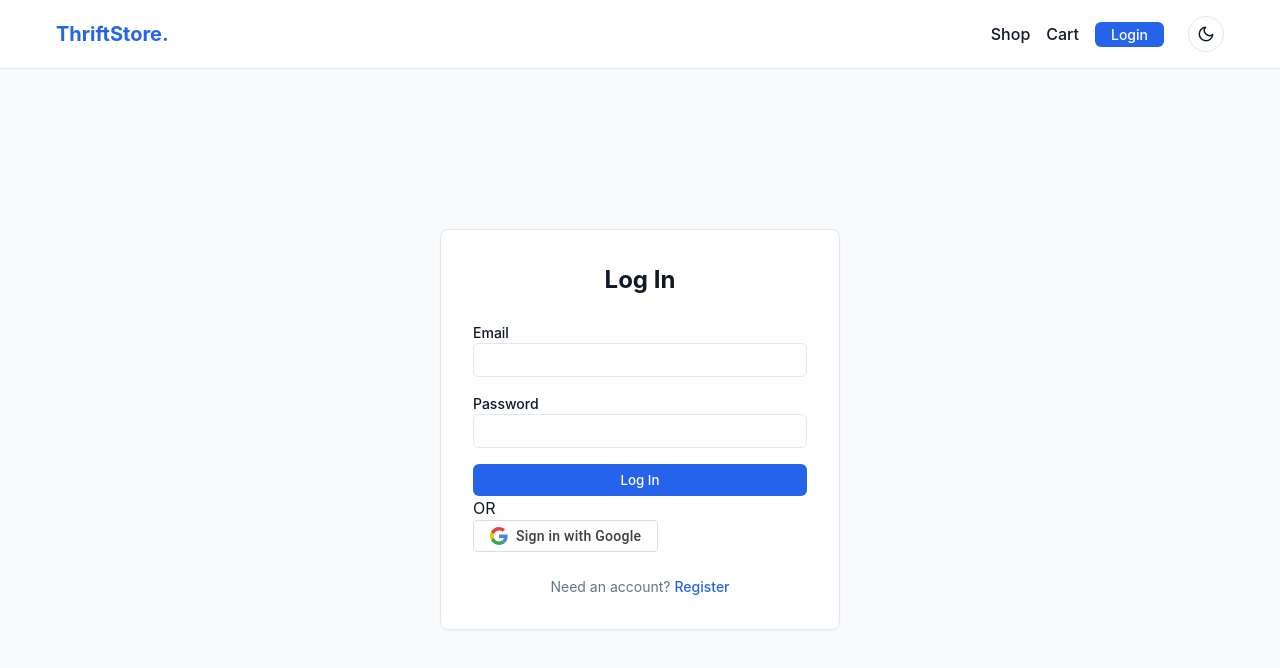
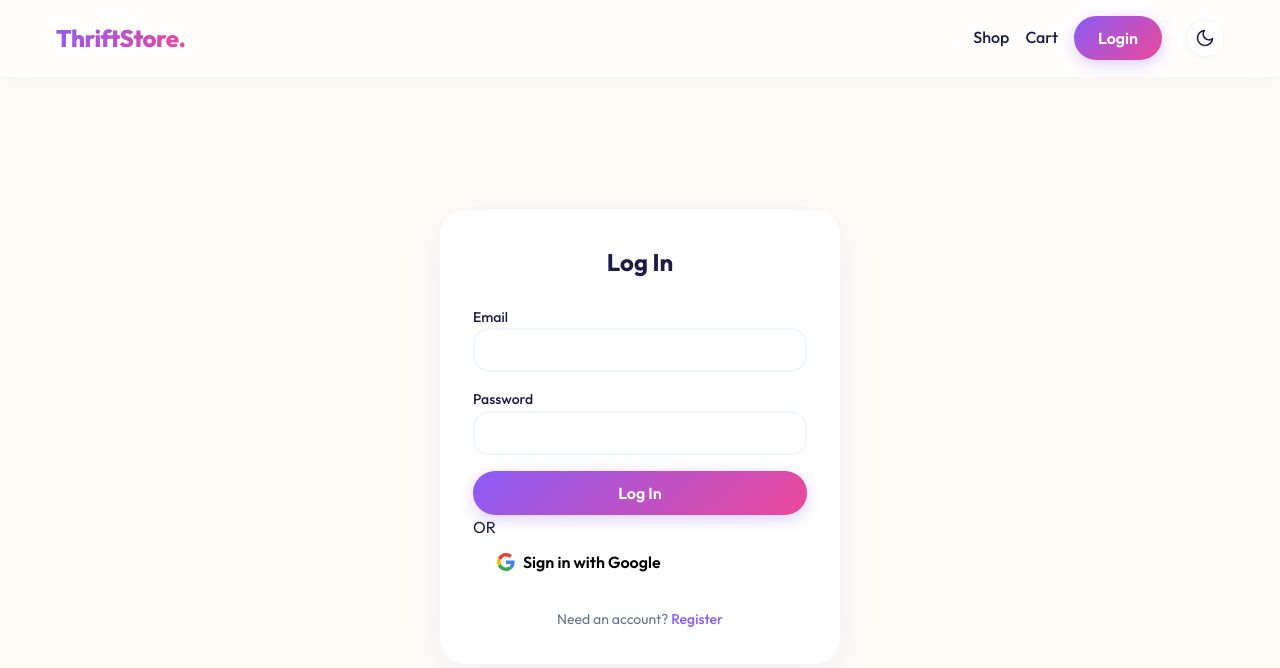
Before and after one commit to yambaomaico-pixel/The-Thrift-Store-02, a React (Vite) app: page /#/login in a window 1280 px wide. Shown: the top 668 px of the page. Built offline with nearby package versions, Linux system fonts and the light colour scheme; no server answers.

Commit message:
Revamp design to a Vibrant Thrift Store theme and fix layout issues

```diff
--- a/src/components/Navbar.jsx
+++ b/src/components/Navbar.jsx
@@ -19,45 +19,35 @@ const Navbar = () => {
   };
 
   return (
-    <nav style={{ padding: 'var(--spacing-4)', borderBottom: '1px solid var(--color-border)', backgroundColor: 'var(--color-surface)', position: 'sticky', top: 0, zIndex: 50 }}>
+    <nav className="navbar">
       <div className="container flex justify-between items-center">
-        <Link to="/" style={{ fontWeight: 'bold', fontSize: 'var(--font-size-xl)', color: 'var(--color-accent)' }}>ThriftStore.</Link>
+        <Link to="/" className="nav-brand">ThriftStore.</Link>
         <div className="flex gap-4 items-center">
-          <Link to="/shop" style={{ fontWeight: 500 }}>Shop</Link>
+          <Link to="/shop" className="font-medium">Shop</Link>
 
           {currentUser ? (
             <>
               {currentUser.role === 'admin' && (
-                <Link to="/admin" style={{ fontWeight: 500, color: 'var(--color-warning)' }}>Admin</Link>
+                <Link to="/admin" className="font-bold" style={{ color: 'var(--color-warning)' }}>Admin</Link>
               )}
-              <Link to="/cart" style={{ fontWeight: 500 }}>Cart</Link>
-              <Link to="/profile" style={{ fontWeight: 500 }}>Profile</Link>
-              <Button variant="outline" onClick={handleLogout} style={{ padding: 'var(--spacing-1) var(--spacing-3)', fontSize: 'var(--font-size-sm)' }}>Logout</Button>
+              <Link to="/cart" className="font-medium">Cart</Link>
+              <Link to="/profile" className="font-medium">Profile</Link>
+              <Button variant="outline" onClick={handleLogout} style={{ padding: 'var(--spacing-1) var(--spacing-4)' }}>Logout</Button>
             </>
           ) : (
             <>
-              <Link to="/cart" style={{ fontWeight: 500 }}>Cart</Link>
+              <Link to="/cart" className="font-medium">Cart</Link>
               <Link to="/login">
-                <Button variant="primary" style={{ padding: 'var(--spacing-1) var(--spacing-4)', fontSize: 'var(--font-size-sm)' }}>Login</Button>
+                <Button variant="primary">Login</Button>
               </Link>
             </>
           )}
           <button
             onClick={toggleTheme}
-            style={{
-              display: 'flex',
-              alignItems: 'center',
-              justifyContent: 'center',
-              padding: 'var(--spacing-2)',
-              borderRadius: '50%',
-              backgroundColor: 'var(--color-surface)',
-              color: 'var(--color-text-primary)',
-              border: '1px solid var(--color-border)',
-              marginLeft: 'var(--spacing-2)'
-            }}
+            className="theme-toggle"
             aria-label="Toggle Dark Mode"
           >
-            {theme === 'dark' ? <FiSun size={18} /> : <FiMoon size={18} />}
+            {theme === 'dark' ? <FiSun size={20} /> : <FiMoon size={20} />}
           </button>
         </div>
       </div>
--- a/src/index.css
+++ b/src/index.css
@@ -1,27 +1,33 @@
+@import url('https://fonts.googleapis.com/css2?family=Outfit:wght@300;400;500;600;700;800&display=swap');
+
 :root {
-  /* Color Palette */
+  /* Vibrant & Playful Thrift Palette */
   --color-primary: #ffffff;
   --color-secondary: #000000;
-  --color-accent: #2563eb;
-  --color-accent-hover: #1d4ed8;
-  --color-bg: #f8fafc;
+  --color-accent: #8b5cf6; /* Vibrant Purple */
+  --color-accent-hover: #7c3aed;
+  --color-accent-light: #ddd6fe;
+  --color-highlight: #ec4899; /* Hot Pink */
+
+  --color-bg: #fdfaf6; /* Warm off-white */
   --color-surface: #ffffff;
-  --color-text-primary: #0f172a;
+  --color-text-primary: #1e1b4b; /* Deep Indigo */
   --color-text-secondary: #64748b;
-  --color-border: #e2e8f0;
-  --color-error: #ef4444;
-  --color-success: #22c55e;
+  --color-border: #f1f5f9;
+  --color-error: #f43f5e;
+  --color-success: #10b981;
   --color-warning: #f59e0b;
 
   /* Typography */
-  --font-family: 'Inter', -apple-system, BlinkMacSystemFont, 'Segoe UI', Roboto, Helvetica, Arial, sans-serif;
+  --font-family: 'Outfit', -apple-system, BlinkMacSystemFont, 'Segoe UI', Roboto, Helvetica, Arial, sans-serif;
   --font-size-xs: 0.75rem;
   --font-size-sm: 0.875rem;
   --font-size-base: 1rem;
   --font-size-lg: 1.125rem;
   --font-size-xl: 1.25rem;
   --font-size-2xl: 1.5rem;
-  --font-size-3xl: 1.875rem;
+  --font-size-3xl: 2rem;
+  --font-size-4xl: 2.5rem;
 
   /* Spacing */
   --spacing-1: 0.25rem;
@@ -36,30 +42,33 @@
   --spacing-16: 4rem;
 
   /* Shadows & Borders */
-  --shadow-sm: 0 1px 2px 0 rgb(0 0 0 / 0.05);
-  --shadow-md: 0 4px 6px -1px rgb(0 0 0 / 0.1), 0 2px 4px -2px rgb(0 0 0 / 0.1);
-  --shadow-lg: 0 10px 15px -3px rgb(0 0 0 / 0.1), 0 4px 6px -4px rgb(0 0 0 / 0.1);
-  --radius-sm: 0.25rem;
-  --radius-md: 0.375rem;
-  --radius-lg: 0.5rem;
-  --radius-xl: 0.75rem;
+  --shadow-soft: 0 10px 40px -10px rgba(139, 92, 246, 0.15);
+  --shadow-hover: 0 20px 40px -10px rgba(236, 72, 153, 0.25);
+  --shadow-sm: 0 2px 8px -2px rgba(30, 27, 75, 0.05);
+  --radius-sm: 0.5rem;
+  --radius-md: 0.75rem;
+  --radius-lg: 1rem;
+  --radius-xl: 1.5rem;
   --radius-full: 9999px;
 
   /* Transitions */
-  --transition-fast: 150ms ease;
-  --transition-normal: 300ms ease;
+  --transition-fast: 150ms cubic-bezier(0.4, 0, 0.2, 1);
+  --transition-bounce: 400ms cubic-bezier(0.175, 0.885, 0.32, 1.275);
 }
 
 [data-theme='dark'] {
   --color-primary: #000000;
   --color-secondary: #ffffff;
-  --color-accent: #3b82f6;
-  --color-accent-hover: #60a5fa;
+  --color-accent: #a855f7;
+  --color-accent-hover: #c084fc;
+  --color-highlight: #f472b6;
   --color-bg: #0f172a;
   --color-surface: #1e293b;
   --color-text-primary: #f8fafc;
   --color-text-secondary: #94a3b8;
   --color-border: #334155;
+  --shadow-soft: 0 10px 40px -10px rgba(0, 0, 0, 0.5);
+  --shadow-hover: 0 20px 40px -10px rgba(168, 85, 247, 0.3);
 }
 
 * {
@@ -72,14 +81,20 @@ body {
   font-family: var(--font-family);
   background-color: var(--color-bg);
   color: var(--color-text-primary);
-  line-height: 1.5;
+  line-height: 1.6;
   -webkit-font-smoothing: antialiased;
   -moz-osx-font-smoothing: grayscale;
+  transition: background-color var(--transition-fast), color var(--transition-fast);
 }
 
 a {
   color: inherit;
   text-decoration: none;
+  transition: color var(--transition-fast);
+}
+
+a:hover {
+  color: var(--color-accent);
 }
 
 button, input, select, textarea {
@@ -114,97 +129,210 @@ ul, ol {
 .gap-6 { gap: var(--spacing-6); }
 .w-full { width: 100%; }
 .h-full { height: 100%; }
+.flex-1 { flex: 1; }
+.font-bold { font-weight: 700; }
+.font-medium { font-weight: 500; }
 
 @media (min-width: 768px) {
   .md-flex-row { flex-direction: row !important; }
 }
 
-/* Basic components */
+/* Glassmorphism Navbar */
+.navbar {
+  padding: var(--spacing-4);
+  background-color: rgba(255, 255, 255, 0.7);
+  backdrop-filter: blur(12px);
+  -webkit-backdrop-filter: blur(12px);
+  border-bottom: 1px solid rgba(255, 255, 255, 0.3);
+  position: sticky;
+  top: 0;
+  z-index: 50;
+  box-shadow: var(--shadow-sm);
+  transition: background-color var(--transition-fast);
+}
+
+[data-theme='dark'] .navbar {
+  background-color: rgba(30, 41, 59, 0.7);
+  border-bottom: 1px solid rgba(255, 255, 255, 0.05);
+}
+
+.nav-brand {
+  font-weight: 800;
+  font-size: var(--font-size-2xl);
+  background: linear-gradient(135deg, var(--color-accent), var(--color-highlight));
+  -webkit-background-clip: text;
+  -webkit-text-fill-color: transparent;
+  background-clip: text;
+  color: transparent;
+  letter-spacing: -0.5px;
+}
+
+/* Buttons */
 .btn {
   display: inline-flex;
   align-items: center;
   justify-content: center;
-  padding: var(--spacing-2) var(--spacing-4);
-  border-radius: var(--radius-md);
-  font-weight: 500;
-  transition: all var(--transition-fast);
+  padding: var(--spacing-3) var(--spacing-6);
+  border-radius: var(--radius-full);
+  font-weight: 600;
+  font-size: var(--font-size-base);
+  transition: all var(--transition-bounce);
+  position: relative;
+  overflow: hidden;
+}
+
+.btn:active {
+  transform: scale(0.95);
 }
 
 .btn-primary {
-  background-color: var(--color-accent);
-  color: white;
+  background: linear-gradient(135deg, var(--color-accent), var(--color-highlight));
+  color: white !important;
+  box-shadow: 0 4px 15px rgba(139, 92, 246, 0.3);
 }
 
 .btn-primary:hover {
-  background-color: var(--color-accent-hover);
+  box-shadow: 0 8px 25px rgba(236, 72, 153, 0.4);
+  transform: translateY(-2px);
 }
 
 .btn-outline {
-  border: 1px solid var(--color-border);
+  border: 2px solid var(--color-border);
   background-color: transparent;
   color: var(--color-text-primary);
 }
 
 .btn-outline:hover {
+  border-color: var(--color-accent);
+  color: var(--color-accent);
   background-color: var(--color-surface);
-  border-color: var(--color-text-secondary);
 }
 
-.btn-google {
-  background-color: #ffffff;
-  color: #3c4043;
-  border: 1px solid #dadce0;
-  border-radius: 4px;
-  font-family: 'Roboto', 'Segoe UI', arial, sans-serif;
-  font-weight: 500;
-  font-size: 14px;
-  letter-spacing: 0.25px;
-  padding: 6px 16px;
-  width: fit-content;
-  margin: 0 auto;
+.theme-toggle {
+  display: flex;
+  align-items: center;
+  justify-content: center;
+  padding: var(--spacing-2);
+  border-radius: 50%;
+  background-color: var(--color-surface);
+  color: var(--color-text-primary);
+  border: 1px solid var(--color-border);
+  margin-left: var(--spacing-2);
+  transition: all var(--transition-bounce);
+  box-shadow: var(--shadow-sm);
 }
 
-.btn-google:hover {
-  background-color: #f8f9fa;
-  box-shadow: 0 1px 2px 0 rgba(60,64,67,0.3), 0 1px 3px 1px rgba(60,64,67,0.15);
-  border-color: #dadce0;
+.theme-toggle:hover {
+  transform: rotate(15deg) scale(1.1);
+  border-color: var(--color-accent);
+  color: var(--color-accent);
 }
 
 .input {
   width: 100%;
-  padding: var(--spacing-2) var(--spacing-3);
-  border: 1px solid var(--color-border);
-  border-radius: var(--radius-md);
+  padding: var(--spacing-3) var(--spacing-4);
+  border: 2px solid var(--color-border);
+  border-radius: var(--radius-lg);
   background-color: var(--color-surface);
   color: var(--color-text-primary);
-  transition: border-color var(--transition-fast);
+  font-family: var(--font-family);
+  transition: all var(--transition-fast);
 }
 
 .input:focus {
   outline: none;
   border-color: var(--color-accent);
-  box-shadow: 0 0 0 2px rgba(37, 99, 235, 0.2);
+  box-shadow: 0 0 0 4px rgba(139, 92, 246, 0.15);
 }
 
+/* Product Card */
 .card {
   background-color: var(--color-surface);
-  border-radius: var(--radius-lg);
-  box-shadow: var(--shadow-sm);
-  border: 1px solid var(--color-border);
+  border-radius: var(--radius-xl);
+  box-shadow: var(--shadow-soft);
+  border: 1px solid rgba(255,255,255,0.5);
   overflow: hidden;
+  transition: all var(--transition-bounce);
+  position: relative;
 }
 
-/* --- Promotional Carousel Styles --- */
+[data-theme='dark'] .card {
+  border-color: rgba(255,255,255,0.05);
+}
+
+.card:hover {
+  transform: translateY(-8px);
+  box-shadow: var(--shadow-hover);
+}
+
+.card-image-container {
+  display: block;
+  position: relative;
+  padding-top: 100%; /* Square aspect ratio */
+  overflow: hidden;
+  background-color: var(--color-bg);
+}
+
+.card-image {
+  position: absolute;
+  top: 0;
+  left: 0;
+  width: 100%;
+  height: 100%;
+  object-fit: cover;
+  transition: transform 0.6s cubic-bezier(0.25, 0.46, 0.45, 0.94);
+}
+
+.card:hover .card-image {
+  transform: scale(1.08);
+}
+
+.card-content {
+  padding: var(--spacing-5);
+  display: flex;
+  flex-direction: column;
+  flex: 1;
+}
+
+.card-title {
+  font-size: var(--font-size-xl);
+  font-weight: 700;
+  margin-bottom: var(--spacing-1);
+  color: var(--color-text-primary);
+  line-height: 1.2;
+}
+
+.card-price {
+  font-weight: 800;
+  color: var(--color-highlight);
+  font-size: var(--font-size-lg);
+  background: var(--color-highlight);
+  -webkit-background-clip: text;
+  -webkit-text-fill-color: transparent;
+}
+
+.card-meta {
+  color: var(--color-text-secondary);
+  font-size: var(--font-size-sm);
+  margin-bottom: var(--spacing-4);
+  font-weight: 500;
+  text-transform: uppercase;
+  letter-spacing: 0.5px;
+}
+
+/* Promotional Carousel Styles */
 .promo-carousel-container {
   position: relative;
   width: 100%;
   overflow: hidden;
-  background: linear-gradient(135deg, var(--color-surface) 0%, #eff6ff 100%);
-  border-bottom: 1px solid var(--color-border);
-  min-height: 400px;
+  background: linear-gradient(135deg, var(--color-accent-light) 0%, #fdf8f6 100%);
+  border-bottom: none;
+  min-height: 450px;
+  border-radius: var(--radius-xl);
+  margin-top: var(--spacing-4);
 }
 [data-theme='dark'] .promo-carousel-container {
-  background: linear-gradient(135deg, var(--color-surface) 0%, #1e3a8a 100%);
+  background: linear-gradient(135deg, #1e1b4b 0%, #0f172a 100%);
 }
 
 .promo-carousel-inner {
@@ -215,7 +343,7 @@ ul, ol {
 
 .promo-slide {
   min-width: 100%;
-  padding: var(--spacing-8) var(--spacing-4);
+  padding: var(--spacing-10) var(--spacing-4);
   display: flex;
   justify-content: center;
   align-items: center;
@@ -253,27 +381,12 @@ ul, ol {
   aspect-ratio: 1 / 1;
   object-fit: cover;
   border-radius: var(--radius-xl);
-  box-shadow: var(--shadow-lg);
-  transition: transform 0.3s ease;
+  box-shadow: var(--shadow-hover);
+  transform: rotate(-3deg);
+  transition: transform var(--transition-bounce);
 }
-
 .promo-image:hover {
-  transform: translateY(-5px);
-}
-
-.promo-discount-badge {
-  position: absolute;
-  top: -15px;
-  right: -15px;
-  background-color: var(--color-error);
-  color: white;
-  font-weight: bold;
-  font-size: var(--font-size-lg);
-  padding: var(--spacing-3) var(--spacing-4);
-  border-radius: var(--radius-full);
-  box-shadow: var(--shadow-md);
-  transform: rotate(10deg);
-  z-index: 10;
+  transform: rotate(0deg) scale(1.05);
 }
 
 .promo-info {
@@ -284,24 +397,19 @@ ul, ol {
   text-align: left;
 }
 
-.promo-text-badge {
-  display: inline-block;
-  background-color: var(--color-accent);
-  color: white;
-  padding: var(--spacing-1) var(--spacing-3);
-  border-radius: var(--radius-full);
-  font-size: var(--font-size-sm);
-  font-weight: 500;
-  margin-bottom: var(--spacing-4);
-  text-transform: uppercase;
-  letter-spacing: 1px;
+.promo-title {
+  font-size: var(--font-size-4xl);
+  font-weight: 800;
+  line-height: 1.1;
+  background: linear-gradient(135deg, var(--color-text-primary), var(--color-accent));
+  -webkit-background-clip: text;
+  -webkit-text-fill-color: transparent;
+  margin-bottom: var(--spacing-2);
 }
-
-.promo-title {
-  font-size: var(--font-size-3xl);
-  font-weight: 700;
-  margin-bottom: var(--spacing-2);
-  line-height: 1.2;
+[data-theme='dark'] .promo-title {
+  background: linear-gradient(135deg, #ffffff, var(--color-accent));
+  -webkit-background-clip: text;
+  -webkit-text-fill-color: transparent;
 }
 
 .promo-brand-cat {
@@ -329,6 +437,37 @@ ul, ol {
   color: var(--color-error);
 }
 
+.promo-discount-badge {
+  position: absolute;
+  top: -15px;
+  right: -15px;
+  background: linear-gradient(135deg, var(--color-highlight), var(--color-error));
+  color: white;
+  font-weight: bold;
+  font-size: var(--font-size-lg);
+  padding: var(--spacing-3) var(--spacing-4);
+  border-radius: var(--radius-full);
+  box-shadow: var(--shadow-md);
+  transform: rotate(15deg);
+  z-index: 10;
+}
+
+.promo-text-badge {
+  display: inline-block;
+  background-color: var(--color-text-primary);
+  color: white;
+  padding: var(--spacing-1) var(--spacing-3);
+  border-radius: var(--radius-full);
+  font-size: var(--font-size-sm);
+  font-weight: 500;
+  margin-bottom: var(--spacing-4);
+  text-transform: uppercase;
+  letter-spacing: 1px;
+}
+[data-theme='dark'] .promo-text-badge {
+  background-color: var(--color-accent);
+}
+
 .promo-shop-btn {
   padding: var(--spacing-3) var(--spacing-8);
   font-size: var(--font-size-lg);
@@ -337,57 +476,39 @@ ul, ol {
   letter-spacing: 1px;
   box-shadow: var(--shadow-md);
 }
-.promo-shop-btn:hover {
-  transform: translateY(-2px);
-  box-shadow: var(--shadow-lg);
-}
 
 .promo-nav-btn {
   position: absolute;
   top: 50%;
   transform: translateY(-50%);
-  background-color: rgba(255, 255, 255, 0.8);
-  color: var(--color-text-primary);
-  border-radius: 50%;
   width: 50px;
   height: 50px;
   display: flex;
   justify-content: center;
   align-items: center;
   font-size: 1.5rem;
-  box-shadow: var(--shadow-md);
-  opacity: 0.7;
+  z-index: 20;
+  border-radius: 50%;
+  border: none;
+  background-color: var(--color-surface);
+  color: var(--color-text-primary);
+  box-shadow: var(--shadow-soft);
+  cursor: pointer;
   transition: all 0.3s ease;
-  z-index: 20;
+  opacity: 0.8;
 }
-
-[data-theme='dark'] .promo-nav-btn {
-  background-color: rgba(30, 41, 59, 0.8);
+.promo-nav-btn:hover {
+  background-color: var(--color-accent);
   color: white;
-}
-
-.promo-nav-btn:hover {
   opacity: 1;
-  background-color: white;
   transform: translateY(-50%) scale(1.1);
 }
 
-[data-theme='dark'] .promo-nav-btn:hover {
-  background-color: var(--color-surface);
-}
-
-.promo-prev {
-  left: var(--spacing-4);
-}
-
-.promo-next {
-  right: var(--spacing-4);
-}
+.promo-prev { left: var(--spacing-4); }
+.promo-next { right: var(--spacing-4); }
 
 @media (max-width: 768px) {
-  .promo-nav-btn {
-    display: none; /* Hide arrows on mobile, rely on swipe */
-  }
+  .promo-nav-btn { display: none; }
 }
 
 .promo-dots {
@@ -406,6 +527,7 @@ ul, ol {
   border-radius: 50%;
   background-color: var(--color-border);
   transition: all 0.3s ease;
+  padding: 0;
 }
 
 .promo-dot.active {
```
Also changed, not shown: src/components/ProductCard.jsx (+6 -6 lines).
